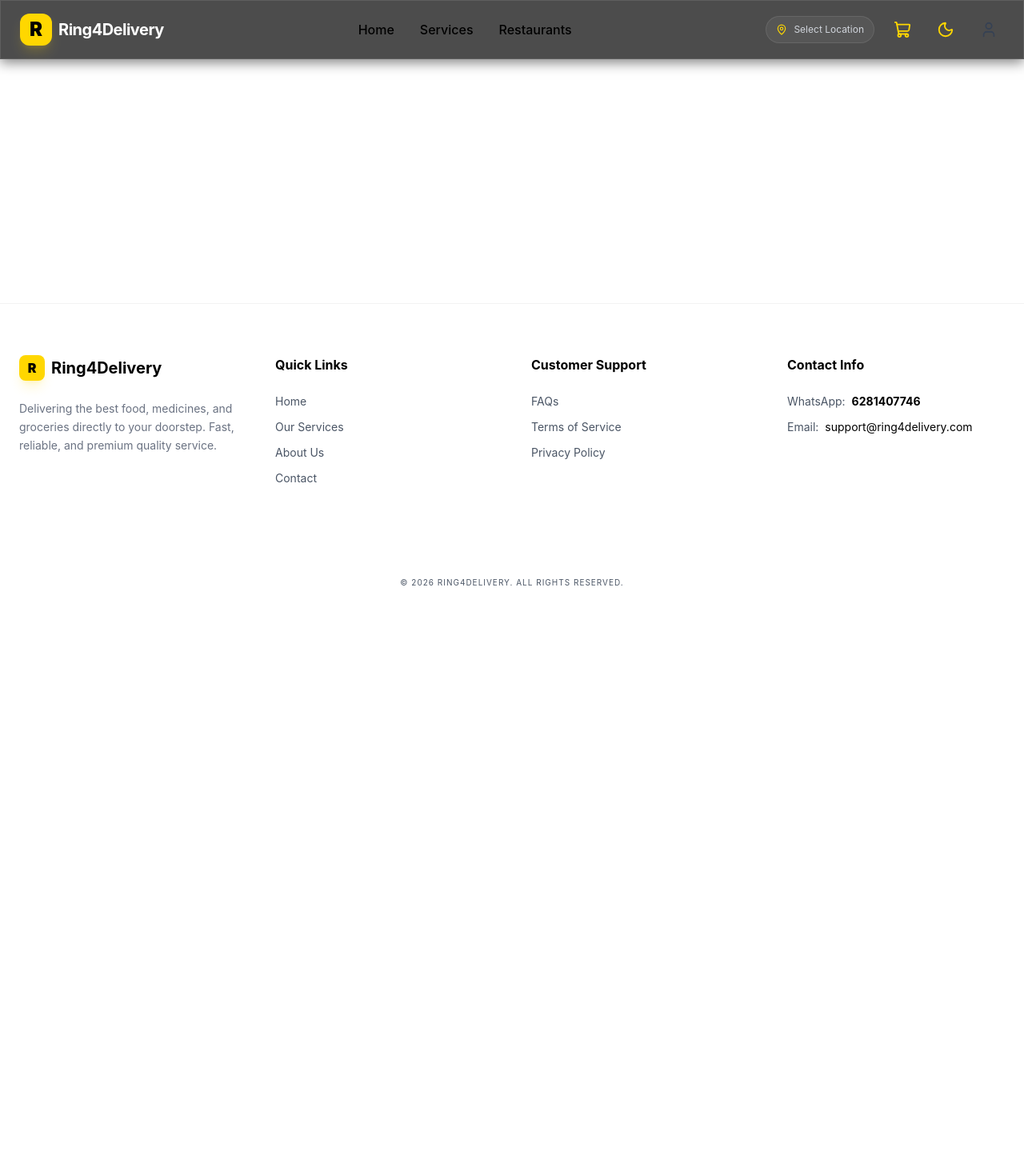
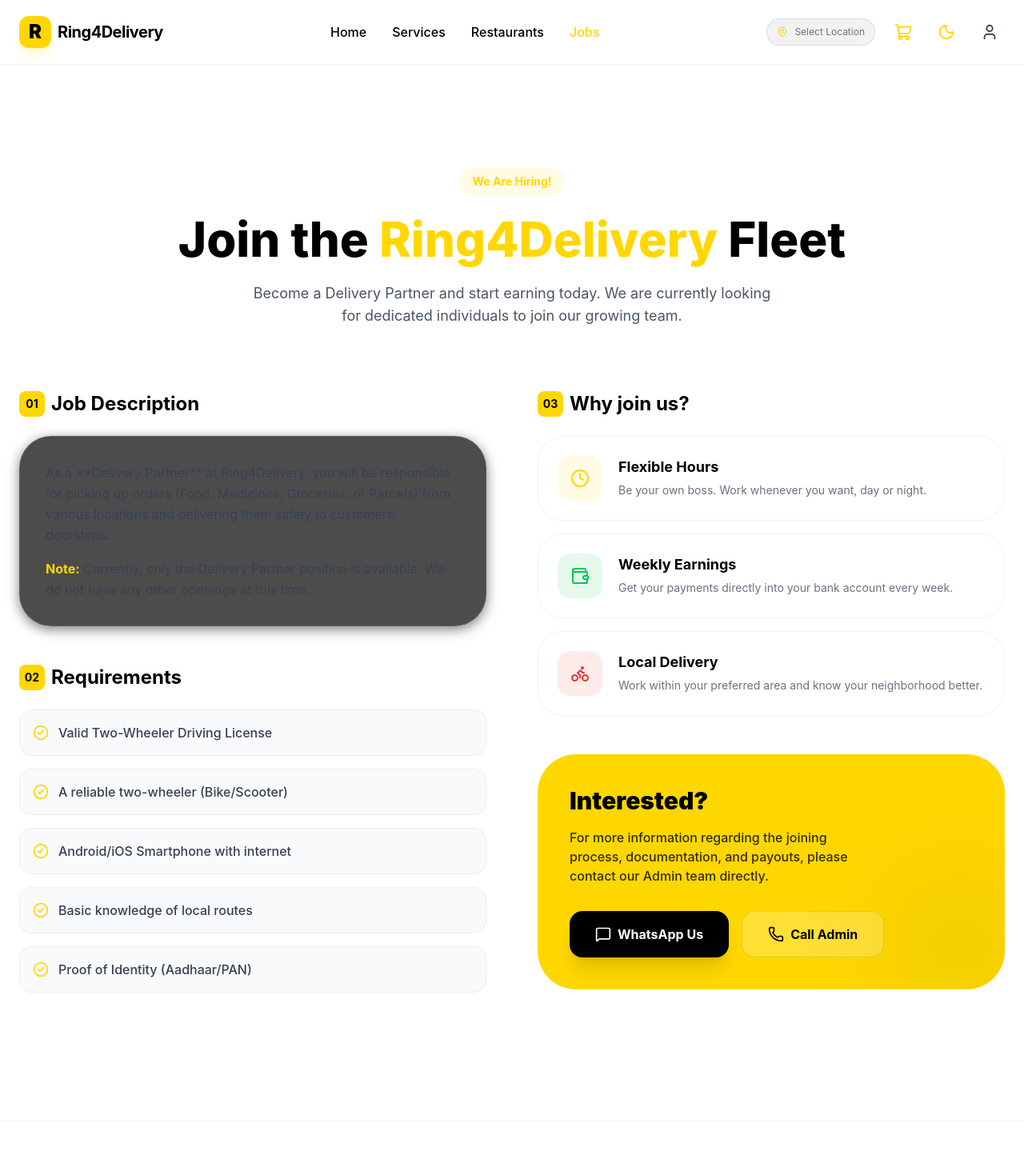
Before and after one commit to rv-web-solutions/DELIVERY-PARTNER, a React (Vite) app in the folder client/: page /jobs in a window 1280 px wide. Shown: the top 1464 px of the page at 80% size. Before the commit the page ends 800 px from the top, so only its background shows below. Built offline with nearby package versions, Linux system fonts and the light colour scheme; no server answers.

Commit message:
Add professional Jobs section for Delivery Partners with direct admin contact

```diff
--- a/client/src/App.jsx
+++ b/client/src/App.jsx
@@ -16,6 +16,7 @@
 import Services from './pages/Services';
 import Restaurants from './pages/Restaurants';
 import CustomOrder from './pages/CustomOrder';
+import Jobs from './pages/Jobs';
 
 import { CartProvider } from './context/CartContext';
 import { ServiceProvider } from './context/ServiceContext';
@@ -41,6 +42,7 @@
                   <Route path="/custom-order/:type" element={<CustomOrder />} />
                   <Route path="/cart" element={<Cart />} />
                   <Route path="/checkout" element={<Checkout />} />
+                  <Route path="/jobs" element={<Jobs />} />
                   <Route path="/admin/login" element={<Login />} />
                   <Route path="/admin/dashboard" element={<Dashboard />} />
                   <Route path="/admin/restaurants" element={<ManageRestaurants />} />
--- a/client/src/components/Footer.jsx
+++ b/client/src/components/Footer.jsx
@@ -23,6 +23,7 @@
             <li><Link to="/services" className="hover:text-primary transition-colors">Our Services</Link></li>
             <li><Link to="/about" className="hover:text-primary transition-colors">About Us</Link></li>
             <li><Link to="/contact" className="hover:text-primary transition-colors">Contact</Link></li>
+            <li><Link to="/jobs" className="hover:text-primary transition-colors font-bold text-primary">Jobs (Hiring!)</Link></li>
           </ul>
         </div>
 
--- a/client/src/components/Navbar.jsx
+++ b/client/src/components/Navbar.jsx
@@ -1,4 +1,4 @@
-import { useState } from 'react';
+import { useState, useEffect } from 'react';
 import { Link, useLocation } from 'react-router-dom';
 import { ShoppingCart, User, MapPin, Menu, X, Sun, Moon } from 'lucide-react';
 
@@ -9,13 +9,27 @@
   const { totalItems } = useCart();
   const { theme, toggleTheme } = useTheme();
   const [mobileMenuOpen, setMobileMenuOpen] = useState(false);
+  const [isScrolled, setIsScrolled] = useState(false);
   const location = useLocation();
+
+  useEffect(() => {
+    const handleScroll = () => {
+      setIsScrolled(window.scrollY > 20);
+    };
+    window.addEventListener('scroll', handleScroll);
+    return () => window.removeEventListener('scroll', handleScroll);
+  }, []);
 
   const toggleMobileMenu = () => setMobileMenuOpen(!mobileMenuOpen);
   const closeMenu = () => setMobileMenuOpen(false);
 
   return (
-    <nav className="glass sticky top-0 z-50 px-4 md:px-6 py-4 bg-dark/80 backdrop-blur-md border-b border-white/5">
+    <nav className={`sticky top-0 z-50 transition-all duration-500 px-4 md:px-6
+      ${isScrolled
+        ? 'py-3 mt-4 mx-4 md:mx-6 rounded-[2rem] bg-white/90 dark:bg-black/90 backdrop-blur-lg shadow-2xl border border-black/5 dark:border-white/10'
+        : 'py-5 bg-white dark:bg-black border-b border-black/5 dark:border-white/5'
+      }`}
+    >
       <div className="flex items-center justify-between">
         <div className="flex items-center gap-4">
           <button
@@ -26,20 +40,21 @@
           </button>
           <Link to="/" className="flex items-center gap-2 group" onClick={closeMenu}>
             <div className="w-8 h-8 md:w-10 md:h-10 bg-primary rounded-xl flex items-center justify-center transform group-hover:rotate-12 transition-transform shadow-lg shadow-primary/20">
-              <span className="text-dark font-black text-xl md:text-2xl">R</span>
+              <span className="text-black font-black text-xl md:text-2xl">R</span>
             </div>
-            <span className="font-bold text-lg md:text-xl tracking-tight text-white hidden sm:block">Ring4Delivery</span>
+            <span className="font-bold text-lg md:text-xl tracking-tight text-black dark:text-white hidden sm:block">Ring4Delivery</span>
           </Link>
         </div>
 
-        <div className="hidden md:flex items-center gap-8 font-medium">
+        <div className="hidden md:flex items-center gap-8 font-medium text-black dark:text-white">
           <Link to="/" className={`transition-colors ${location.pathname === '/' ? 'text-primary' : 'hover:text-primary'}`}>Home</Link>
           <Link to="/services" className={`transition-colors ${location.pathname === '/services' ? 'text-primary' : 'hover:text-primary'}`}>Services</Link>
           <Link to="/restaurants" className={`transition-colors ${location.pathname === '/restaurants' ? 'text-primary' : 'hover:text-primary'}`}>Restaurants</Link>
+          <Link to="/jobs" className={`transition-colors ${location.pathname === '/jobs' ? 'text-primary' : 'hover:text-primary'}`}>Jobs</Link>
         </div>
 
         <div className="flex items-center gap-2 md:gap-4">
-          <div className="hidden lg:flex items-center gap-2 text-xs text-gray-300 bg-white/5 px-3 py-2 rounded-full border border-white/10">
+          <div className="hidden lg:flex items-center gap-2 text-xs text-gray-500 dark:text-gray-400 bg-black/5 dark:bg-white/5 px-3 py-2 rounded-full border border-black/10 dark:border-white/10">
             <MapPin size={14} className="text-primary" />
             <span>Select Location</span>
           </div>
@@ -61,7 +76,7 @@
             {theme === 'light' ? <Moon size={22} /> : <Sun size={22} />}
           </button>
 
-          <Link to="/admin/login" className="p-2 hover:bg-white/5 rounded-full transition-colors flex text-gray-700 dark:text-gray-300 hover:text-primary">
+          <Link to="/admin/login" className="p-2 hover:bg-black/5 dark:hover:bg-white/5 rounded-full transition-colors flex text-gray-700 dark:text-gray-300 hover:text-primary">
             <User size={22} />
           </Link>
         </div>
@@ -69,11 +84,12 @@
 
       {/* Mobile Menu Content */}
       {mobileMenuOpen && (
-        <div className="md:hidden mt-4 pt-4 border-t border-white/5 flex flex-col gap-4 pb-2 animate-in slide-in-from-top-2 bg-dark/95">
-          <Link to="/" onClick={closeMenu} className="font-medium p-2 hover:bg-white/5 rounded-lg transition-colors text-white">Home</Link>
-          <Link to="/services" onClick={closeMenu} className="font-medium p-2 hover:bg-white/5 rounded-lg transition-colors text-white">Services</Link>
-          <Link to="/restaurants" onClick={closeMenu} className="font-medium p-2 hover:bg-white/5 rounded-lg transition-colors text-white">Restaurants</Link>
-          <div className="flex items-center gap-2 text-sm text-gray-400 p-2">
+        <div className="md:hidden mt-4 pt-4 border-t border-black/5 dark:border-white/5 flex flex-col gap-4 pb-2 animate-in slide-in-from-top-2 bg-white dark:bg-black">
+          <Link to="/" onClick={closeMenu} className="font-medium p-2 hover:bg-black/5 dark:hover:bg-white/5 rounded-lg transition-colors text-black dark:text-white">Home</Link>
+          <Link to="/services" onClick={closeMenu} className="font-medium p-2 hover:bg-black/5 dark:hover:bg-white/5 rounded-lg transition-colors text-black dark:text-white">Services</Link>
+          <Link to="/restaurants" onClick={closeMenu} className="font-medium p-2 hover:bg-black/5 dark:hover:bg-white/5 rounded-lg transition-colors text-black dark:text-white">Restaurants</Link>
+          <Link to="/jobs" onClick={closeMenu} className="font-medium p-2 hover:bg-black/5 dark:hover:bg-white/5 rounded-lg transition-colors text-black dark:text-white">Jobs</Link>
+          <div className="flex items-center gap-2 text-sm text-gray-500 dark:text-gray-400 p-2">
             <MapPin size={16} className="text-primary" />
             <span>Select Location</span>
           </div>
--- /dev/null
+++ b/client/src/pages/Jobs.jsx
@@ -0,0 +1,154 @@
+import { motion } from 'framer-motion';
+import { Bike, Clock, Wallet, CheckCircle2, MessageSquare, Phone } from 'lucide-react';
+
+const Jobs = () => {
+  const requirements = [
+    "Valid Two-Wheeler Driving License",
+    "A reliable two-wheeler (Bike/Scooter)",
+    "Android/iOS Smartphone with internet",
+    "Basic knowledge of local routes",
+    "Proof of Identity (Aadhaar/PAN)"
+  ];
+
+  const benefits = [
+    {
+      title: "Flexible Hours",
+      desc: "Be your own boss. Work whenever you want, day or night.",
+      icon: <Clock className="text-primary" size={24} />,
+      color: "bg-primary/10"
+    },
+    {
+      title: "Weekly Earnings",
+      desc: "Get your payments directly into your bank account every week.",
+      icon: <Wallet className="text-green-500" size={24} />,
+      color: "bg-green-500/10"
+    },
+    {
+      title: "Local Delivery",
+      desc: "Work within your preferred area and know your neighborhood better.",
+      icon: <Bike className="text-accent" size={24} />,
+      color: "bg-accent/10"
+    }
+  ];
+
+  return (
+    <div className="pt-32 pb-20 px-6 max-w-7xl mx-auto min-h-screen">
+      {/* Hero Section */}
+      <div className="text-center mb-20">
+        <motion.div
+          initial={{ opacity: 0, y: 20 }}
+          animate={{ opacity: 1, y: 0 }}
+          className="inline-block px-4 py-2 bg-primary/10 text-primary rounded-full text-sm font-bold mb-6"
+        >
+          We Are Hiring!
+        </motion.div>
+        <motion.h1
+          initial={{ opacity: 0, y: 20 }}
+          animate={{ opacity: 1, y: 0 }}
+          transition={{ delay: 0.1 }}
+          className="text-4xl md:text-6xl font-extrabold mb-6 text-black dark:text-white"
+        >
+          Join the <span className="text-primary">Ring4Delivery</span> Fleet
+        </motion.h1>
+        <motion.p
+          initial={{ opacity: 0, y: 20 }}
+          animate={{ opacity: 1, y: 0 }}
+          transition={{ delay: 0.2 }}
+          className="text-gray-600 dark:text-gray-400 max-w-2xl mx-auto text-lg"
+        >
+          Become a Delivery Partner and start earning today. We are currently looking for dedicated individuals to join our growing team.
+        </motion.p>
+      </div>
+
+      <div className="grid grid-cols-1 lg:grid-cols-2 gap-16 items-start">
+        {/* Job Description & Requirements */}
+        <div className="space-y-12">
+          <section>
+            <h2 className="text-2xl font-bold mb-6 flex items-center gap-2 text-black dark:text-white">
+              <span className="w-8 h-8 bg-primary rounded-lg flex items-center justify-center text-black text-sm">01</span>
+              Job Description
+            </h2>
+            <div className="glass p-8 rounded-[2.5rem] border-black/5 dark:border-white/5 bg-white dark:bg-black space-y-4">
+              <p className="text-gray-700 dark:text-gray-300 leading-relaxed">
+                As a **Delivery Partner** at Ring4Delivery, you will be responsible for picking up orders (Food, Medicines, Groceries, or Parcels) from various locations and delivering them safely to customers' doorsteps.
+              </p>
+              <p className="text-gray-700 dark:text-gray-300 leading-relaxed">
+                <span className="font-bold text-primary">Note:</span> Currently, only the Delivery Partner position is available. We do not have any other openings at this time.
+              </p>
+            </div>
+          </section>
+
+          <section>
+            <h2 className="text-2xl font-bold mb-6 flex items-center gap-2 text-black dark:text-white">
+              <span className="w-8 h-8 bg-primary rounded-lg flex items-center justify-center text-black text-sm">02</span>
+              Requirements
+            </h2>
+            <div className="grid gap-4">
+              {requirements.map((req, i) => (
+                <div key={i} className="flex items-center gap-3 p-4 rounded-2xl bg-gray-50 dark:bg-surface-dark border border-black/5 dark:border-white/5">
+                  <CheckCircle2 className="text-primary" size={20} />
+                  <span className="text-gray-700 dark:text-gray-300 font-medium">{req}</span>
+                </div>
+              ))}
+            </div>
+          </section>
+        </div>
+
+        {/* Benefits & Contact */}
+        <div className="space-y-12">
+          <section>
+            <h2 className="text-2xl font-bold mb-6 flex items-center gap-2 text-black dark:text-white">
+              <span className="w-8 h-8 bg-primary rounded-lg flex items-center justify-center text-black text-sm">03</span>
+              Why join us?
+            </h2>
+            <div className="space-y-4">
+              {benefits.map((benefit, i) => (
+                <div key={i} className="p-6 rounded-[2rem] bg-white dark:bg-black border border-black/5 dark:border-white/5 flex gap-5 items-start hover:border-primary/30 transition-all group">
+                  <div className={`p-4 rounded-2xl ${benefit.color} transform group-hover:scale-110 transition-transform`}>
+                    {benefit.icon}
+                  </div>
+                  <div>
+                    <h3 className="font-bold text-lg mb-1 text-black dark:text-white">{benefit.title}</h3>
+                    <p className="text-gray-500 dark:text-gray-400 text-sm leading-relaxed">{benefit.desc}</p>
+                  </div>
+                </div>
+              ))}
+            </div>
+          </section>
+
+          {/* Contact Section */}
+          <section className="bg-primary rounded-[3rem] p-10 text-black overflow-hidden relative group">
+            <div className="relative z-10">
+              <h2 className="text-3xl font-black mb-4">Interested?</h2>
+              <p className="text-black/80 font-medium mb-8 max-w-sm">
+                For more information regarding the joining process, documentation, and payouts, please contact our Admin team directly.
+              </p>
+
+              <div className="flex flex-col sm:flex-row gap-4">
+                <a
+                  href="https://wa.me/916281407746"
+                  target="_blank"
+                  rel="noopener noreferrer"
+                  className="bg-black text-white px-8 py-4 rounded-2xl font-bold flex items-center justify-center gap-2 hover:scale-105 transition-transform shadow-xl"
+                >
+                  <MessageSquare size={20} /> WhatsApp Us
+                </a>
+                <a
+                  href="tel:+916281407746"
+                  className="bg-white/20 backdrop-blur-md text-black border border-black/10 px-8 py-4 rounded-2xl font-bold flex items-center justify-center gap-2 hover:bg-white/30 transition-all"
+                >
+                  <Phone size={20} /> Call Admin
+                </a>
+              </div>
+            </div>
+
+            {/* Background Decoration */}
+            <div className="absolute -right-10 -bottom-10 w-48 h-48 bg-black/5 rounded-full blur-3xl group-hover:scale-150 transition-transform duration-700"></div>
+          </section>
+        </div>
+      </div>
+    </div>
+  );
+};
+
+export default Jobs;
```
